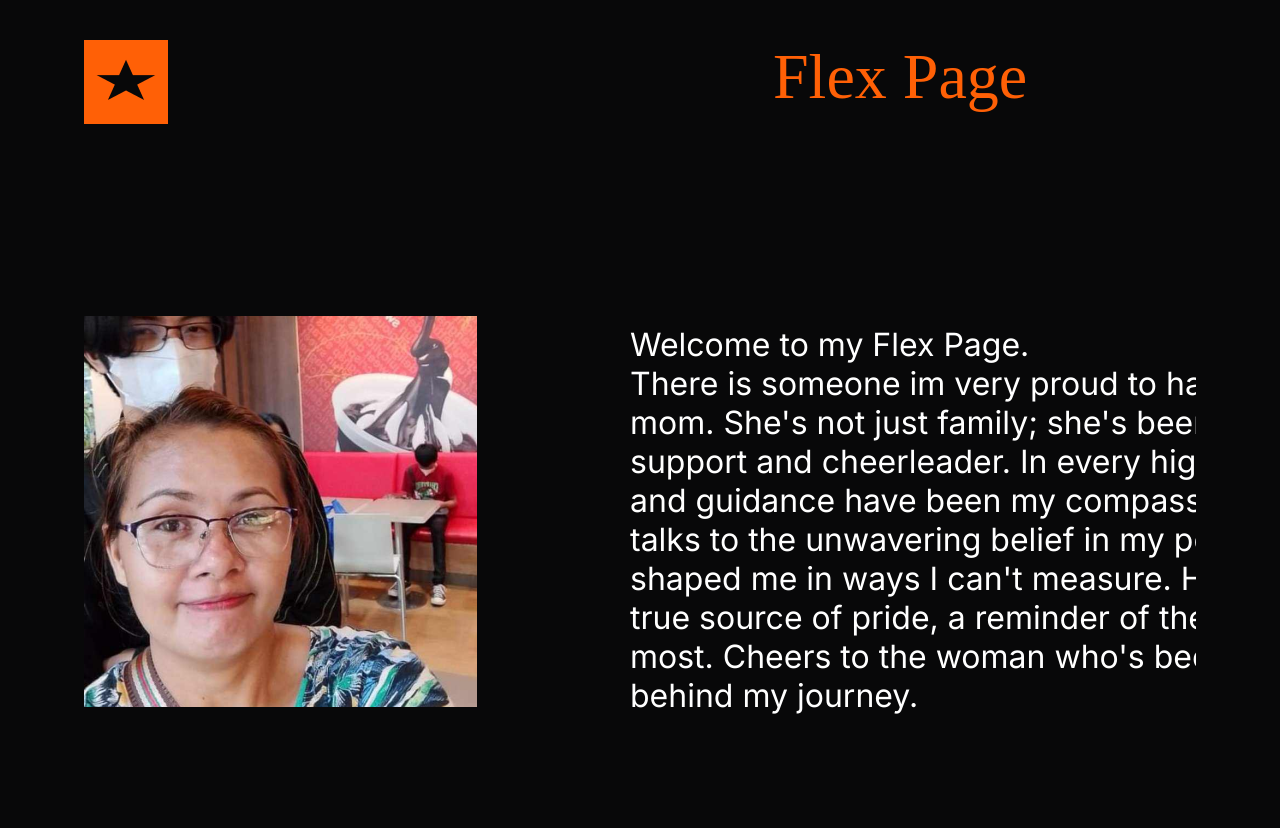
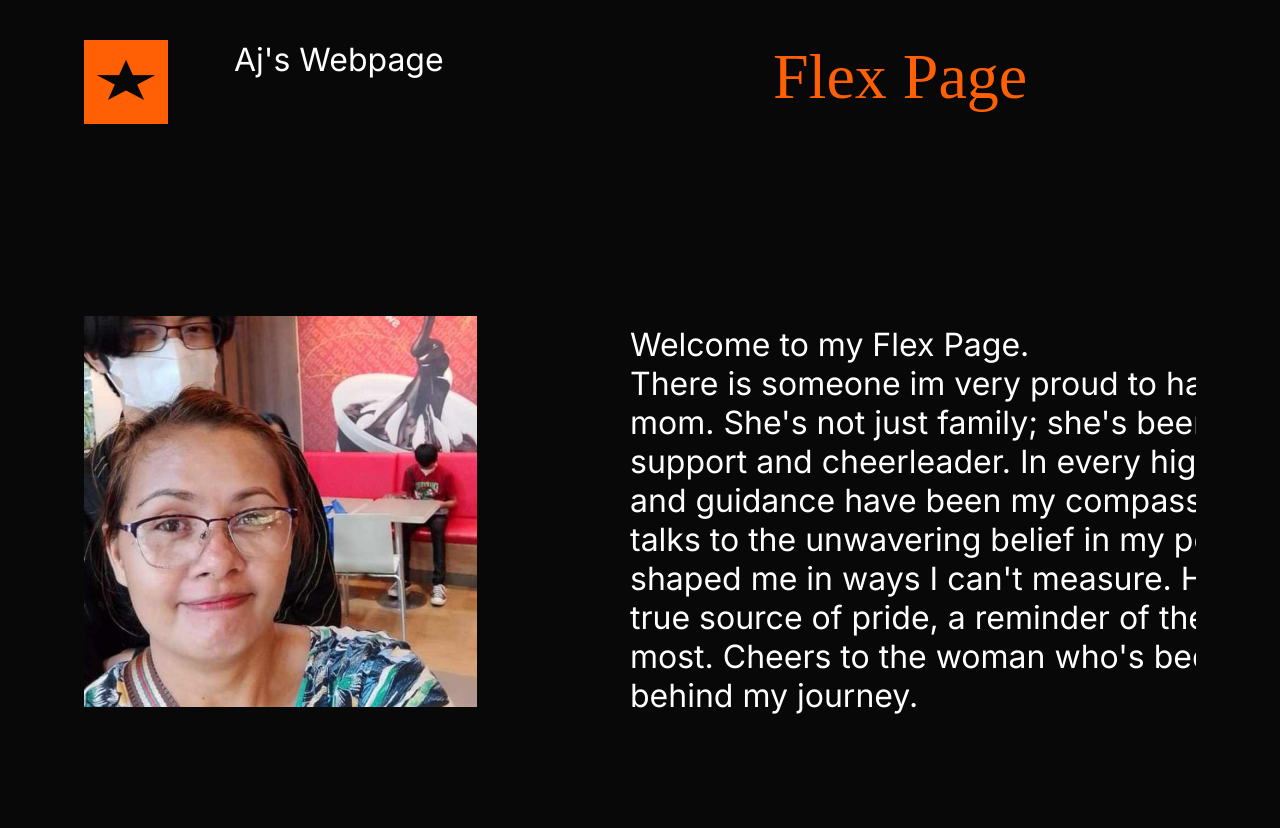
Before and after one commit to AugustineJohnAndalego/AugustineJohnAndalego2, a website built with Parcel: page flex-page.html in a window 1280 px wide. Built offline with nearby package versions, Linux system fonts and the light colour scheme; a web font is replaced by a local one.

Commit message:
Update flex-page.css

```diff
--- a/flex-page.css
+++ b/flex-page.css
@@ -11,7 +11,7 @@
 }
 .flex-page3,
 .flex-page4,
-.intro-to-computing2 {
+.Title {
   position: absolute;
   top: 0;
   left: 1626px;
@@ -20,7 +20,7 @@
   height: 30px;
 }
 .flex-page4,
-.intro-to-computing2 {
+.Title {
   left: 150px;
   font-size: var(--font-size-13xl);
   color: var(--color-white);
```
